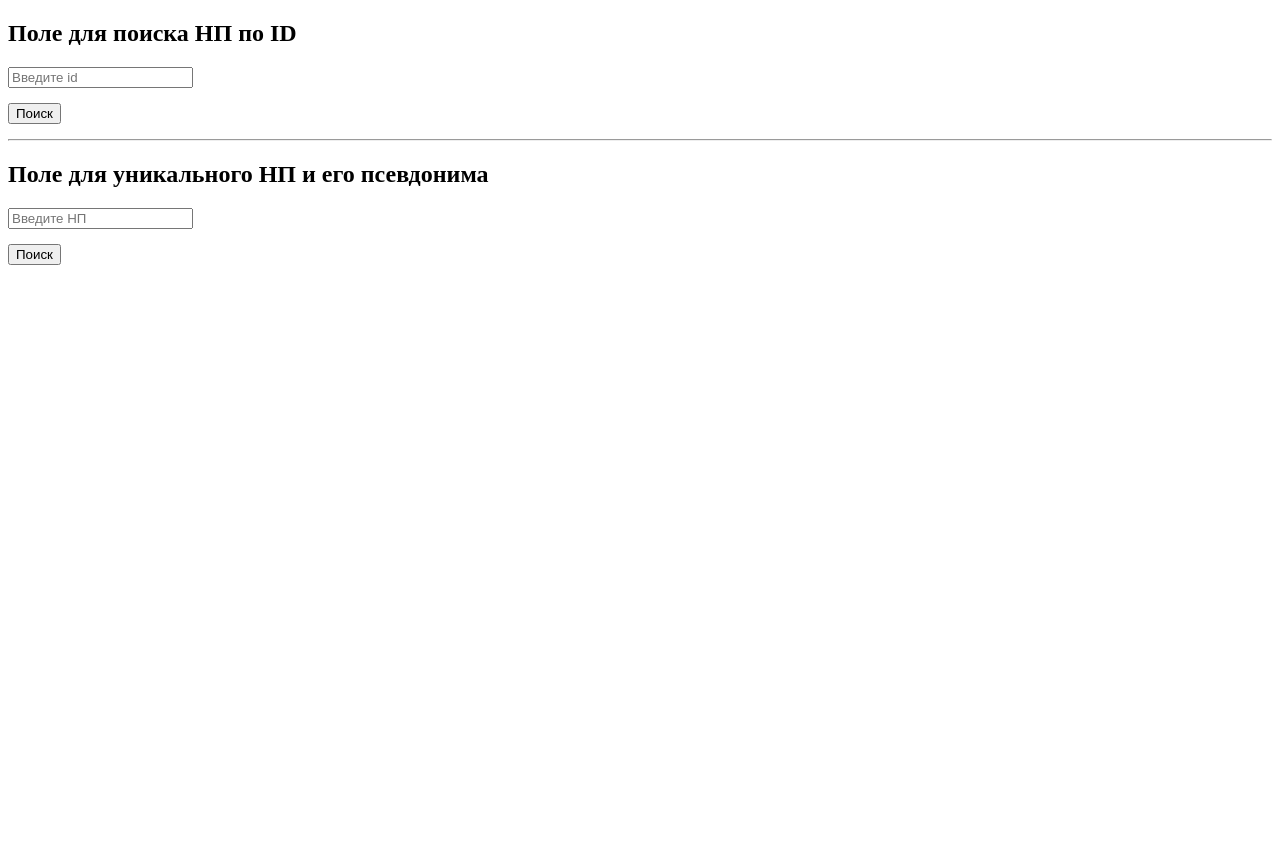
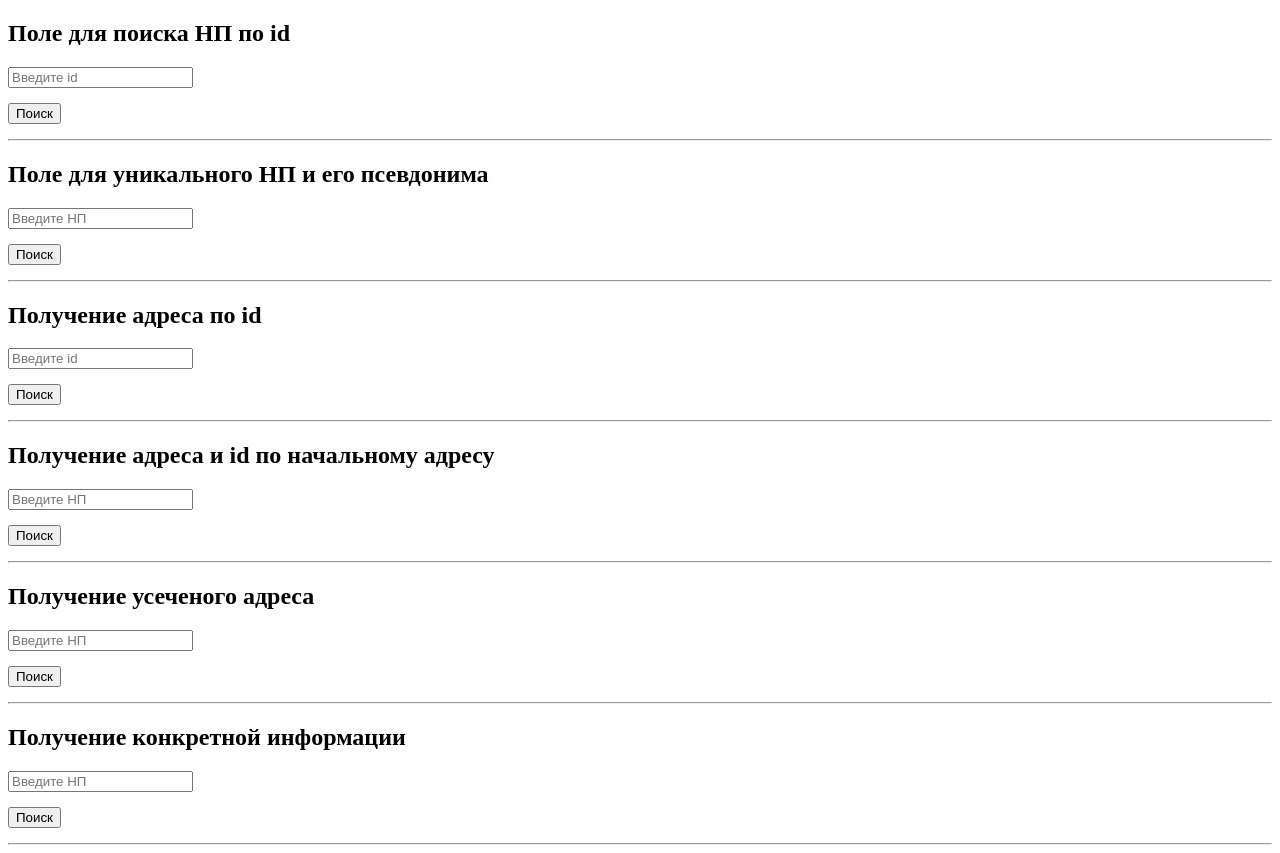
Before and after one commit to DarkKnife121204/City, a PHP site: page / in a window 1280 px wide. Before the commit the page ends 265 px from the top, so only its background shows below. Run offline with PHP 8.4, Linux system fonts and the light colour scheme.

Commit message:
Create address

```diff
--- /dev/null
+++ b/address.php
@@ -0,0 +1,18 @@
+<?php
+
+class address
+{
+    public function __construct($db)
+    {
+        $this->connection = $db;
+    }
+
+    public function address($id)
+    {
+        $query = "SELECT region_type_full, region, area_type_full, area, city_type_full, city, city_district_type_full, city_district, settlement_type_full, settlement, street_type_full, street, house_type_full, house, block_type_full, block, flat_type_full, flat FROM cities WHERE number123 = ?";
+
+        $stmt = $this->connection->prepare($query);
+        $stmt->execute([$id]);
+        return $stmt->fetchAll(PDO::FETCH_OBJ);
+    }
+}
--- a/index.php
+++ b/index.php
@@ -3,6 +3,7 @@ include "database.php";
 include_once "locality.php";
 include_once "unique.php";
 include_once "nickname.php";
+include_once "address.php";
 
 $database = new database();
 $connection = $database->connect();
@@ -19,10 +20,10 @@ $connection = $database->connect();
     <title>City</title>
 </head>
 <body>
-<h2>Поле для поиска НП по ID</h2>
+<h2>Поле для поиска НП по id</h2>
 <div>
     <div>
-        <form method="post" action="">
+        <form method="get" action="">
             <div style="margin-bottom: 15px">
                 <input name="id_locate" type="number" placeholder="Введите id">
             </div>
@@ -33,9 +34,9 @@ $connection = $database->connect();
     </div>
     <div>
         <?php
-            if (isset($_POST["submit_locate"])) {
+            if (isset($_GET["submit_locate"])) {
                 $locate = new locality($connection);
-                $place = $locate->locate($_POST["id_locate"]);
+                $place = $locate->locate($_GET["id_locate"]);
 
                 echo($place["location_type"] . ' ' . $place["location"]);
             }
@@ -82,9 +83,79 @@ $connection = $database->connect();
                 echo("Этот НП не уникальный");
             }
         }
-
-
         ?>
 </div>
+<hr>
+<h2>Получение адреса по id</h2>
+<div>
+    <div>
+        <form method="get" action="">
+            <div style="margin-bottom: 15px">
+                <input name="id_address" type="number" placeholder="Введите id">
+            </div>
+            <div style="margin-bottom: 15px">
+                <input type="submit" name="submit_id_address" value="Поиск">
+            </div>
+        </form>
+    </div>
+    <div>
+        <?php
+        if (isset($_GET["submit_id_address"])) {
+            $address = new address($connection);
+            $direction = $address->address($_GET["id_address"]);
+
+            foreach ($direction as $item) {
+                foreach ($item as $key => $value) {
+                    if (!empty($value)) {
+                        echo "$value\n";
+                    }
+                }
+            }
+        }
+        ?>
+    </div>
+</div>
+<hr>
+<h2>Получение адреса и id по начальному адресу </h2>
+<div>
+    <div>
+        <form method="get" action="">
+            <div style="margin-bottom: 15px">
+                <input name="search_unique" type="text" placeholder="Введите НП">
+            </div>
+            <div style="margin-bottom: 15px">
+                <input type="submit" name="submit_search_unique" value="Поиск">
+            </div>
+        </form>
+    </div>
+</div>
+<hr>
+<h2>Получение усеченого адреса </h2>
+<div>
+    <div>
+        <form method="get" action="">
+            <div style="margin-bottom: 15px">
+                <input name="search_unique" type="text" placeholder="Введите НП">
+            </div>
+            <div style="margin-bottom: 15px">
+                <input type="submit" name="submit_search_unique" value="Поиск">
+            </div>
+        </form>
+    </div>
+</div>
+<hr><h2>Получение конкретной информации </h2>
+<div>
+    <div>
+        <form method="get" action="">
+            <div style="margin-bottom: 15px">
+                <input name="search_unique" type="text" placeholder="Введите НП">
+            </div>
+            <div style="margin-bottom: 15px">
+                <input type="submit" name="submit_search_unique" value="Поиск">
+            </div>
+        </form>
+    </div>
+</div>
+<hr>
 </body>
 </html>
```
